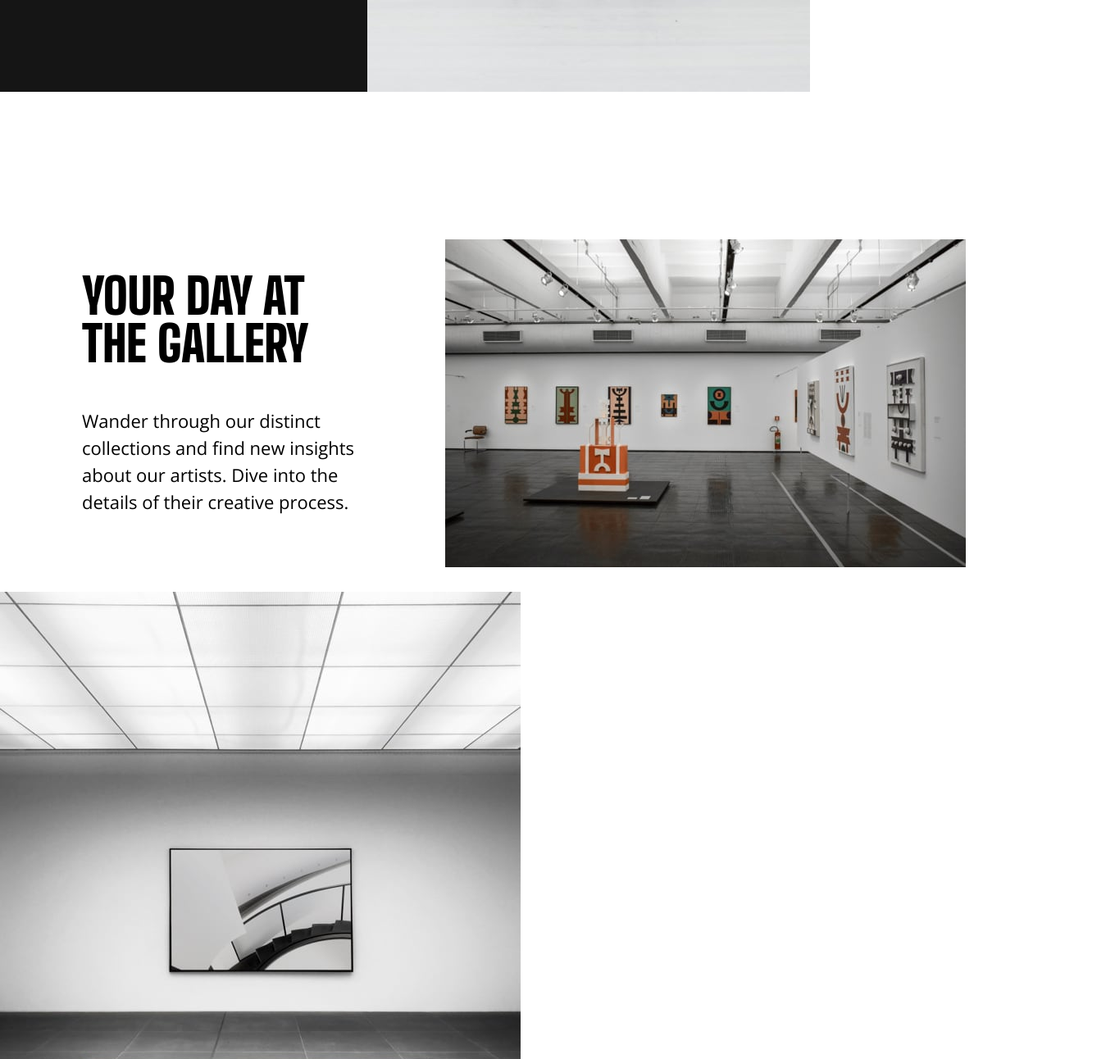
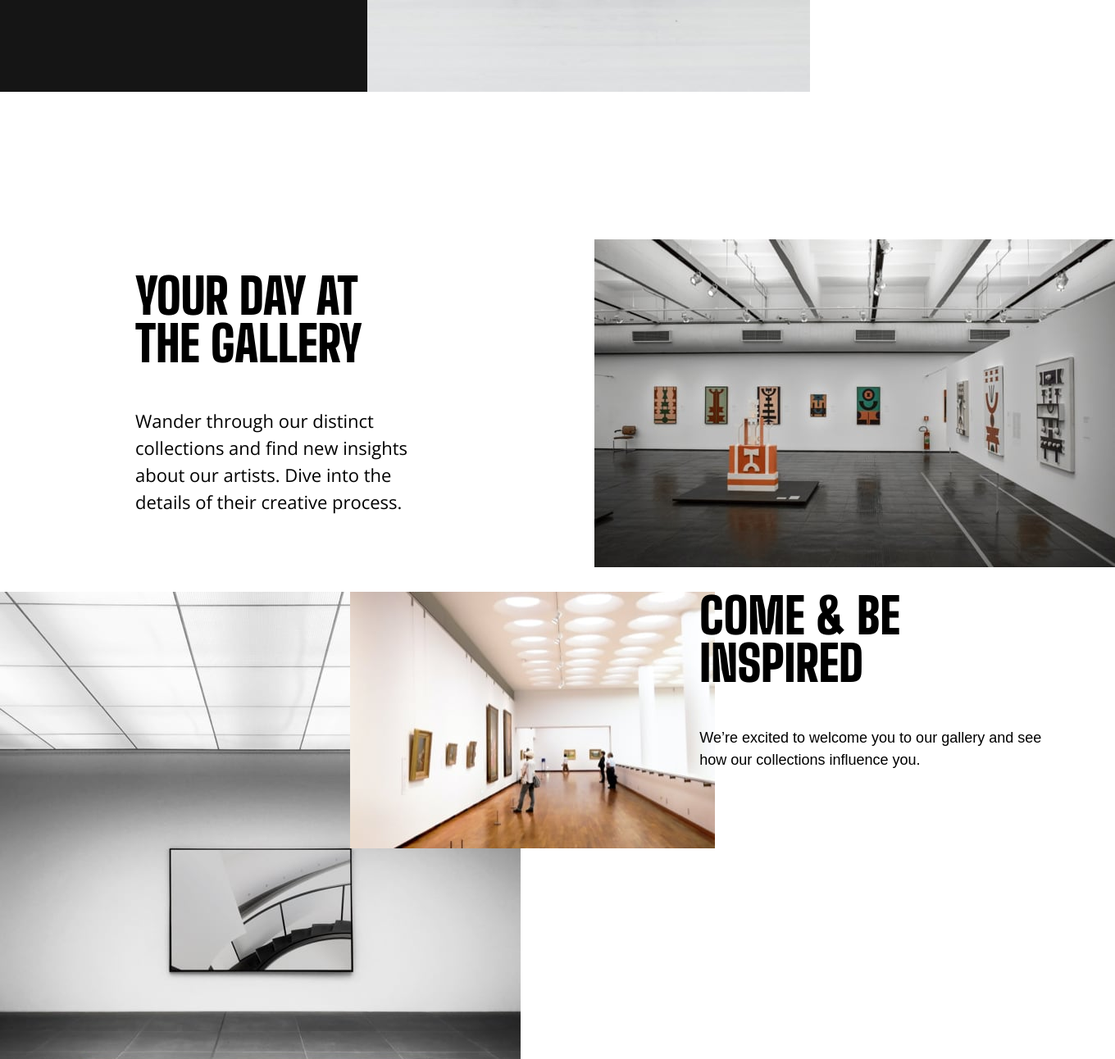
Before and after one commit to codey-sudo/modern-art-gallery, a plain HTML site: page Modern-Art-Gallery/index.html in a window 1280 px wide. Shown: the part 688-1980 px from the top of the page at 82% size, 1360 px wide, since content can reach past the window. Drawn offline with nearby package versions, Linux system fonts and the light colour scheme.

Commit message:
Defined gallery__btm content of photo grid. Put margin at sides of 165px to follow figma design.

```diff
--- a/Modern-Art-Gallery/styles.css
+++ b/Modern-Art-Gallery/styles.css
@@ -161,7 +161,7 @@
       display: grid;
       grid-template-columns: repeat(auto-fill, minmax(340px, 1fr));
       grid-gap: 10px;
-      padding: 180px 100px 30px 100px;
+      padding: 180px 165px 30px 165px;
     }
 
 
@@ -192,6 +192,7 @@
 
     .gallery__btm {
       display: grid;
+      grid-template-columns: repeat(auto-fill, minmax(340px, 1fr));
 
     }
 
```
